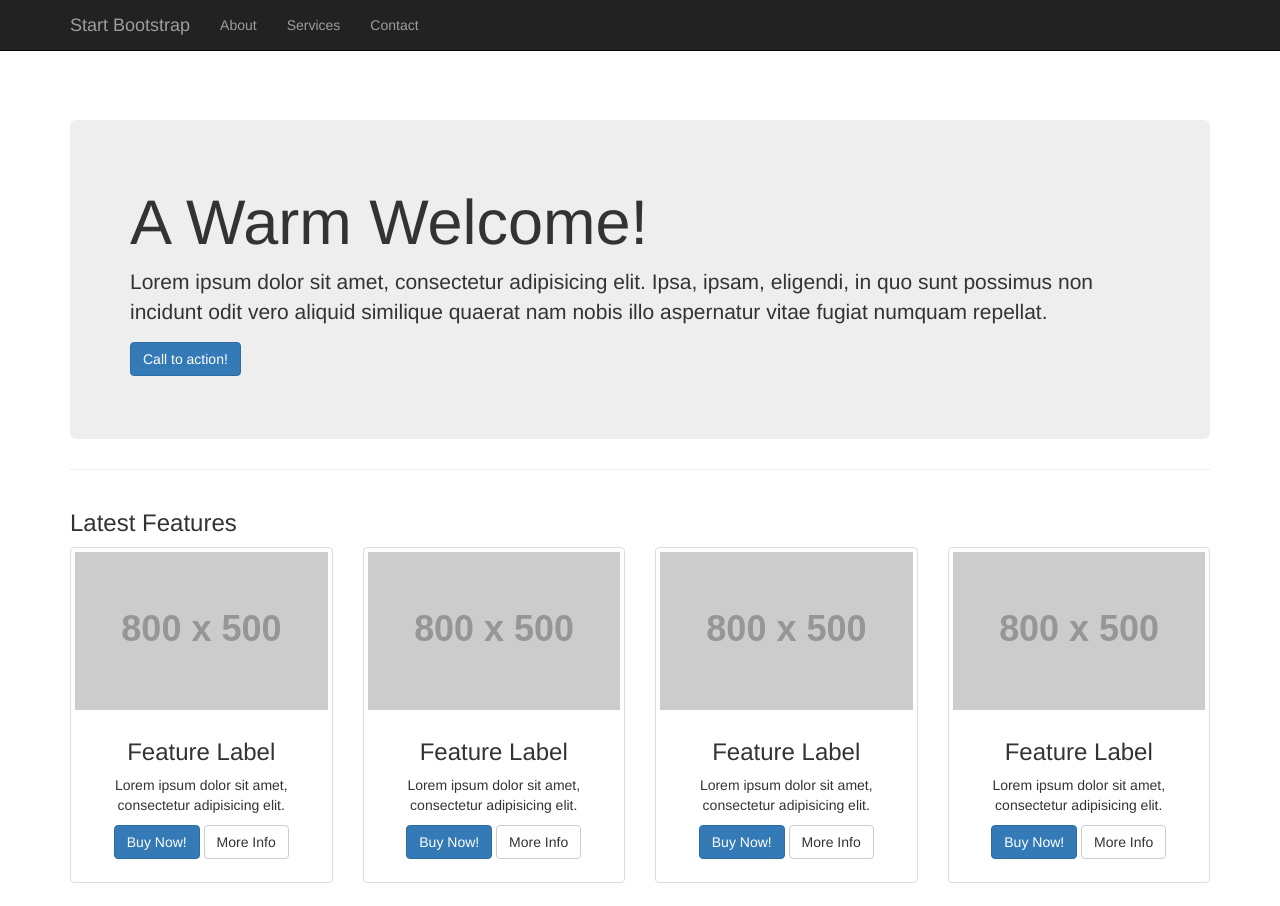
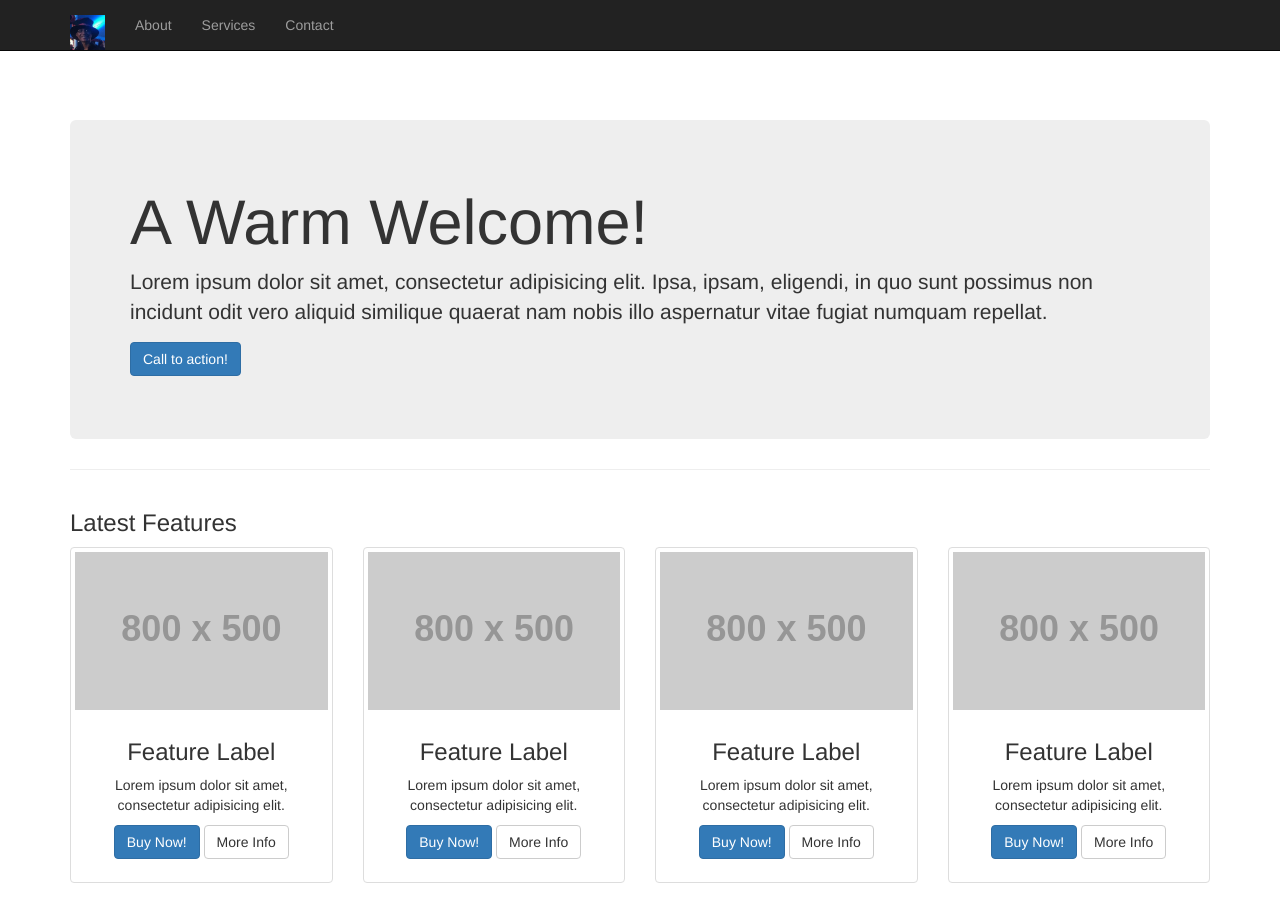
Before and after one commit to eulersantana/eulersantana.github.io, a plain HTML site: page index.html in a window 1280 px wide. Shown: the top 906 px of the page. Drawn offline with Linux system fonts and the light colour scheme; placeholder pictures from the web are drawn by us.

Commit message:
Class para reduzir tamnho da imagem

```diff
--- a/css/heroic-features.css
+++ b/css/heroic-features.css
@@ -19,3 +19,8 @@ body {
 footer {
     margin: 50px 0;
 }
+
+.imagem-pequena{
+	width: 35px;
+	height: 35px;
+}
--- a/index.html
+++ b/index.html
@@ -39,7 +39,7 @@
                     <span class="icon-bar"></span>
                     <span class="icon-bar"></span>
                 </button>
-                <a class="navbar-brand" href="#">Start Bootstrap</a>
+                <a class="navbar-brand " href="#"><img src="images/euler.jpg" class="imagem-pequena" alt="Euler Santana"></a>
             </div>
             <!-- Collect the nav links, forms, and other content for toggling -->
             <div class="collapse navbar-collapse" id="bs-example-navbar-collapse-1">
```
